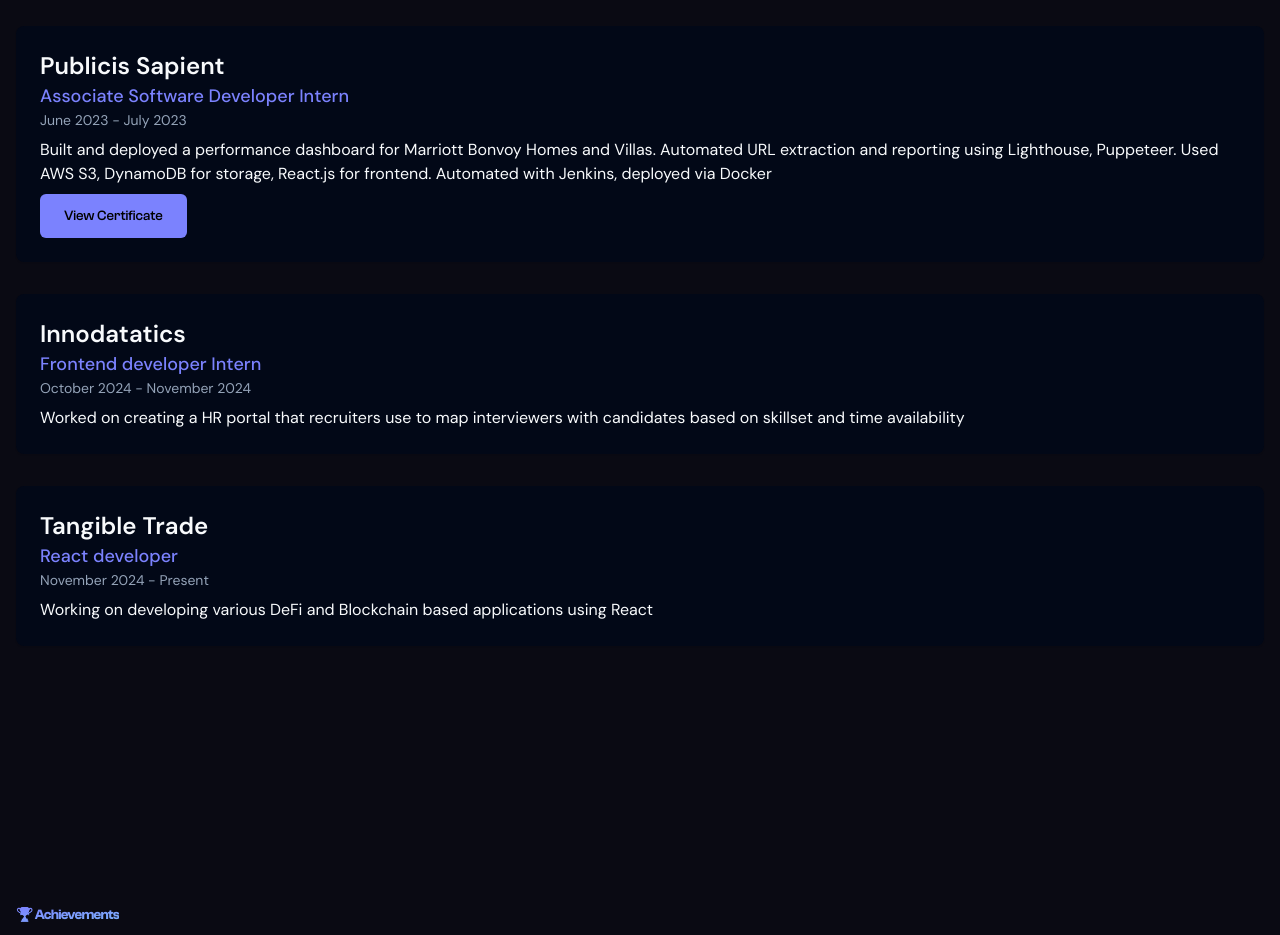
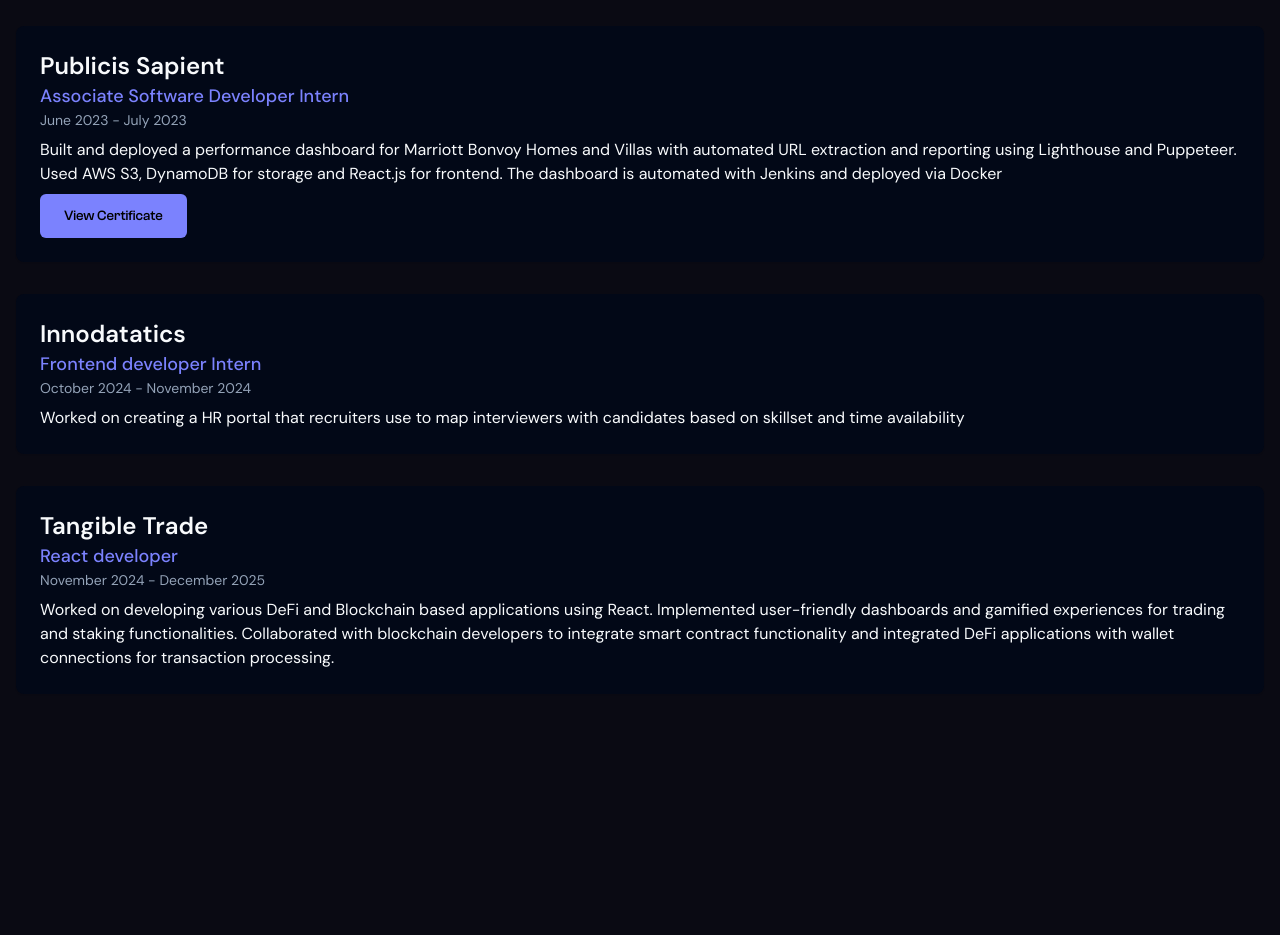
Before and after one commit to rux0422/My-Portfolio, a Next.js app: page / in a window 1280 px wide. Shown: the part 3400-4335 px from the top of the page. Built offline with nearby package versions, Linux system fonts and the light colour scheme.

Commit message:
Update index.tsx

```diff
--- a/src/pages/index.tsx
+++ b/src/pages/index.tsx
@@ -100,7 +100,7 @@
     company: "Publicis Sapient",
     role: "Associate Software Developer Intern",
     duration: "June 2023 - July 2023",
-    description: "Built and deployed a performance dashboard for Marriott Bonvoy Homes and Villas. Automated URL extraction and reporting using Lighthouse, Puppeteer. Used AWS S3, DynamoDB for storage, React.js for frontend. Automated with Jenkins, deployed via Docker",
+    description: "Built and deployed a performance dashboard for Marriott Bonvoy Homes and Villas with automated URL extraction and reporting using Lighthouse and Puppeteer. Used AWS S3, DynamoDB for storage and React.js for frontend. The dashboard is automated with Jenkins and deployed via Docker",
     certificateHref: "https://github.com/rux0422/Certifications/blob/main/Publicis%20Sapient%20Internship%20certificate.PNG"
   },
   {
@@ -113,8 +113,8 @@
    {
     company: "Tangible Trade",
     role: "React developer",
-    duration: "November 2024 - Present",
-    description: "Working on developing various DeFi and Blockchain based applications using React"
+    duration: "November 2024 - December 2025 ",
+    description: "Worked on developing various DeFi and Blockchain based applications using React. Implemented user-friendly dashboards and gamified experiences for trading and staking functionalities. Collaborated with blockchain developers to integrate smart contract functionality and integrated DeFi applications with wallet connections for transaction processing. "
   },
 ];
 
@@ -290,7 +290,7 @@
               data-scroll-speed=".06"
               className="flex flex-row items-center space-x-1.5 pt-6"
             >
-              <Button onClick={() => window.open('https://drive.google.com/file/d/1Ccs55NVWyKXvBj36hVJCcZTpxtM6PALc/view?usp=sharing')}>
+              <Button onClick={() => window.open('https://drive.google.com/file/d/1xnAb2yxYKoU8qUL2vsJzDkFh15yNgkf0/view?usp=sharing')}>
                 Download Resume <Download className="ml-1 h-4 w-4" />
               </Button>
             </span>
```
